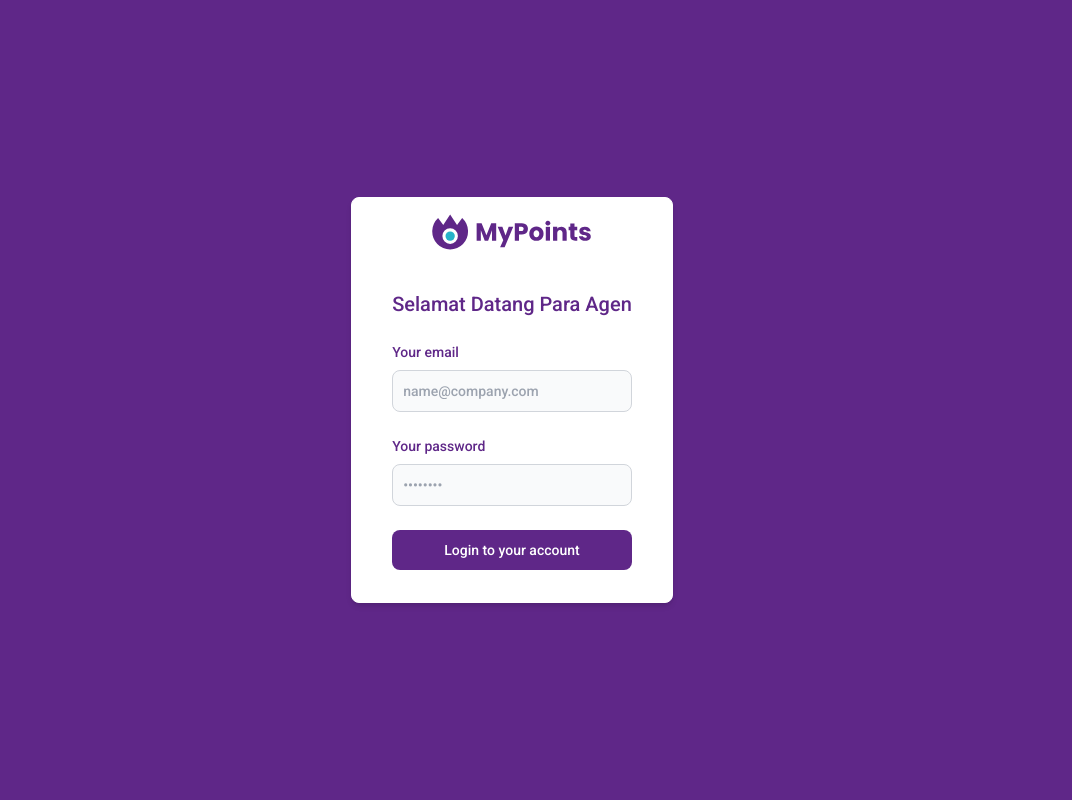
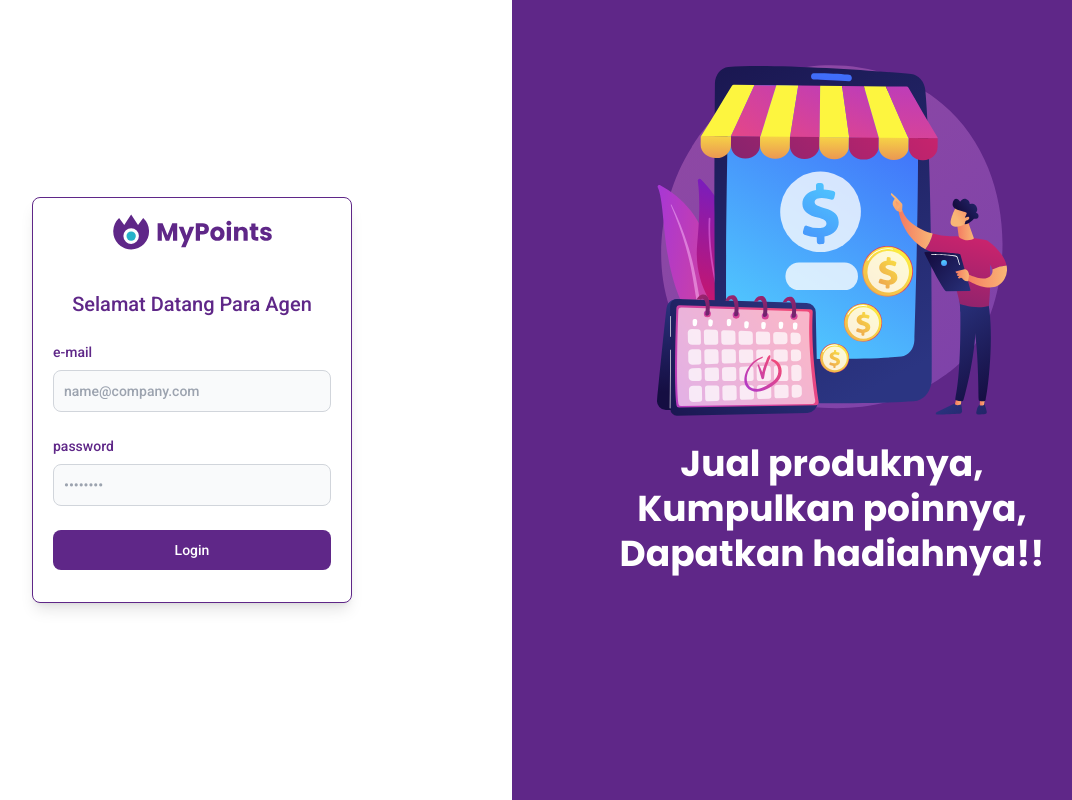
Before and after one commit to yossdev/mypoints-client, a React (Create React App) app: page /login in a window 1280 px wide. Shown: the whole page, without its empty margins (128-1200 px from the left). Built offline with nearby package versions, Linux system fonts and the light colour scheme.

Commit message:
Update Login.jsx

```diff
--- a/src/components/pages/Login.jsx
+++ b/src/components/pages/Login.jsx
@@ -1,15 +1,16 @@
 import logo from '../UI/atoms/logo.svg'
+import agent from '../UI/atoms/agent.svg'
 
 const Login = () => {
   document.title = 'Login'
 
   return (
-    <div className="h-screen bg-purple flex items-center font-roboto">
-      <div className="mx-auto space-y-6 bg-white shadow-md border border-white rounded-lg lg:px-10 lg:pb-8">
+    <div className="flex items-center">
+      <div className="mx-auto w-1/4 font-roboto space-y-6 bg-white shadow-lg border border-purple rounded-lg px-5 pb-8">
         <form className="space-y-6" action="#">
-          <img className="ml-8" alt="logo ungu" src={logo} width={175} />
+          <img className="mx-auto" alt="logo ungu" src={logo} width={175} />
 
-          <h3 className="text-xl font-medium text-purple">
+          <h3 className="text-xl text-center font-medium text-purple">
             Selamat Datang Para Agen
           </h3>
 
@@ -18,7 +19,7 @@ const Login = () => {
               for="email"
               className="text-sm font-medium text-purple block mb-2"
             >
-              Your email
+              e-mail
             </label>
             <input
               type="email"
@@ -35,7 +36,7 @@ const Login = () => {
               for="password"
               className="text-sm font-medium text-purple block mb-2"
             >
-              Your password
+              password
             </label>
 
             <input
@@ -52,9 +53,23 @@ const Login = () => {
             type="submit"
             className="w-full text-white bg-purple hover:bg-darkpurple focus:ring-4 focus:ring-blue-300 font-medium rounded-lg text-sm px-5 py-2.5 text-center"
           >
-            Login to your account
+            Login
           </button>
         </form>
+      </div>
+
+      <div class="w-1/2 h-screen bg-purple items-center">
+        <img
+          className="flex mx-auto mt-16"
+          alt="banner agent"
+          src={agent}
+          width={350}
+        />
+        <h1 className="mt-6 text-center text-4xl font-bold leading-tight text-white font-poppins">
+          Jual produknya, <br />
+          Kumpulkan poinnya, <br />
+          Dapatkan hadiahnya!!
+        </h1>
       </div>
     </div>
   )
```
